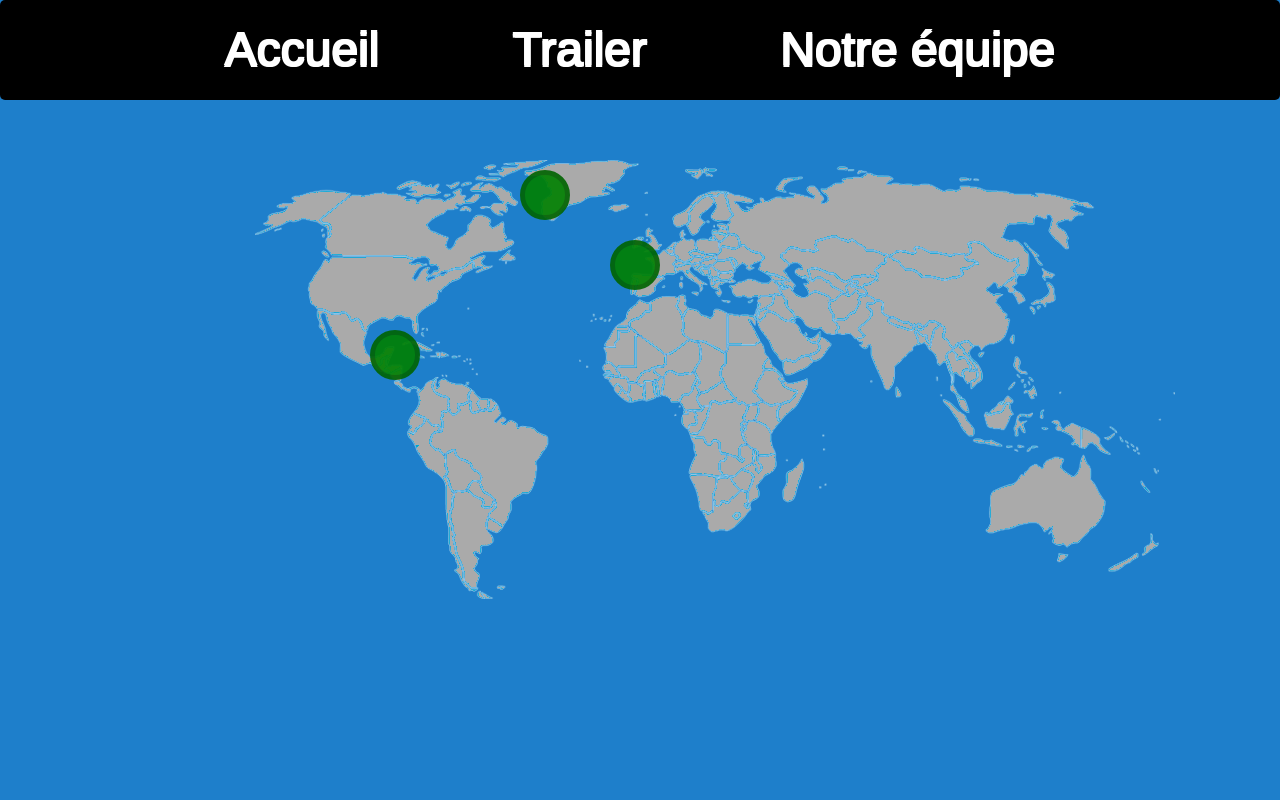
After one commit to Sint351/Animal-Rescue, a PHP site: page /index.php in a window 1280 px wide. The commit adds this page. Run offline with PHP 8.4, Linux system fonts and the light colour scheme.

Commit message:
Added files via upload

```diff
--- /dev/null
+++ b/index.php
@@ -0,0 +1,55 @@
+<!DOCTYPE>
+<html>
+	<head>
+        <title>Accueil</title>
+        <meta charset="utf-8"/>
+        <link rel="stylesheet" href="style.css"/>
+        <script src="http://ajax.googleapis.com/ajax/libs/jquery/1/jquery.min.js"></script>
+	</head>
+
+    <body>
+
+        <article id="Bandeau">
+            <div id="header" class="heading">
+                <h1>
+                    <ul>
+                        <li><a href="index.php" style="color:white">Accueil</a></li>
+                        <li><a href="trailer.html" style="color:white">Trailer</a></li>
+                        <li><a href="equipe.html" style="color:white">Notre équipe</a></li>
+                    </ul>
+                </h1>
+            </div>
+        </article>
+
+        <div id="centre">
+
+            <img id="monde" src="carte_monde_vierge_frontiere_pays_continent.png"/>
+            <a href="partie/index.html?cont=1"><div id="eur" class="ronds"></div></a>
+            <a href="partie/index.html?cont=2"><div id="art" class="ronds"></div></a>
+            <a href="partie/index.html?cont=3"><div id="ame" class="ronds"></div></a>
+            <!--<a href="#"><div class="ronds"></div></a>
+            <a href="#"><div class="ronds"></div></a>-->
+
+
+
+            <script>
+                var milieu_fenetre = $(window).width() / 2;
+                var left_carte = milieu_fenetre - (parseInt($('#monde').css('width')) / 2);
+
+                $('#eur').css({marginTop: '80px'});
+                $('#eur').css({left: left_carte+430});
+
+                $('#art').css({marginTop: '10px'});
+                $('#art').css({left: left_carte+290});
+
+                $('#ame').css({marginTop: '170px'});
+                $('#ame').css({left: left_carte+90});
+
+            </script>
+
+            <br/>
+
+
+        </div>
+    </body>
+</html>
--- a/style.css
+++ b/style.css
@@ -21,13 +21,12 @@ time, mark, audio, video
 
 @font-face
 {
-	font-family : Yikes!;
-	src: url('YIKES!.ttf');
+	font-family : Arial;
 }
 
 h1{
-	font-family : "YIKES!";
-	font-size : 4em;
+	font-family : "Arial";
+	font-size : 3em;
 	text-shadow: #FFFFFF 1px 1px, #FFFFFF -1px 1px, #FFFFFF -1px -1px, #FFFFFF 1px -1px;
 	text-align : center;
 }
@@ -39,6 +38,7 @@ body{
     text-align: center;
 }
 
+
 #Bandeau{
 	height : 20%;
 	width : 100%;
@@ -47,19 +47,45 @@ body{
 #centre{
     font-family: 'Arial';
     font-size: 2em;
-    color: white;
-	margin-left : auto;
-	margin-right : auto;
-	width : 60%;
-	height : 40%;
-	border-color : white ;
-	display : table-cell;
-	vertical-align : middle;
+    text-align: center;
+	width : 100%;
+	height : 440px;
 }
+
+.ronds{
+    opacity: 0.9;
+    border: 5px darkgreen solid;
+    background-color: green;
+    border-radius: 100%;
+    height: 40px;
+    width: 40px;
+    float: left;
+    position: relative;
+}
+
 
 #compte_a_rebours{
 	text-align : center;
 	font-family : "YIKES!";
 	font-size : 2em;
 	text-shadow: #FFFFFF 1px 1px, #FFFFFF -1px 1px, #FFFFFF -1px -1px, #FFFFFF 1px -1px;
+	color : white;
 }
+#header{
+	width:100%;
+	height:100px;
+	background-color:black;
+	margin-left:auto;
+	margin-right:auto;
+	line-height:100px;
+	border-radius:5px;
+	font-family:policetitre;
+	text-align:center;
+}
+#header a{
+	margin:0 60px;
+	text-decoration:none;
+}
+#header li{
+	display:inline;
+}
```
Also changed, not shown: equipe.html (added, +31 -0 lines), trailer.html (added, +38 -0 lines), carte_monde_vierge_frontiere_pays_continent.png (added).
